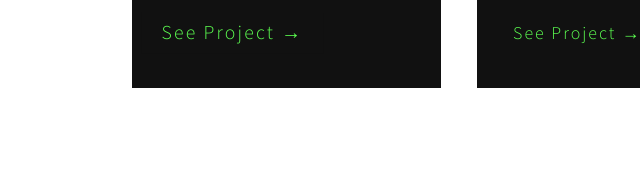
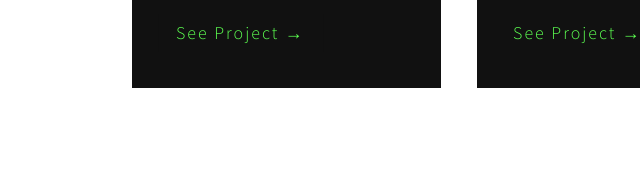
Before and after one commit to HuiGong-dev/node-app, a website: page index.html in a window 1280 px wide. In both pictures the pointer is over the link 240 px from the left and 1244 px from the top of the page. Shown: the part 1211-1394 px from the top of the page, 8-648 px from the left. Drawn offline with nearby package versions, Linux system fonts and the light colour scheme.

Commit message:
adjust btn animation

```diff
--- a/public/css/styles.css
+++ b/public/css/styles.css
@@ -84,9 +84,7 @@ img {
 }
 
 .btn:hover {
-  transform: scale(1.1);
-
-
+  transform: translateX(5%);
 }
 
 /* Typography */
```
